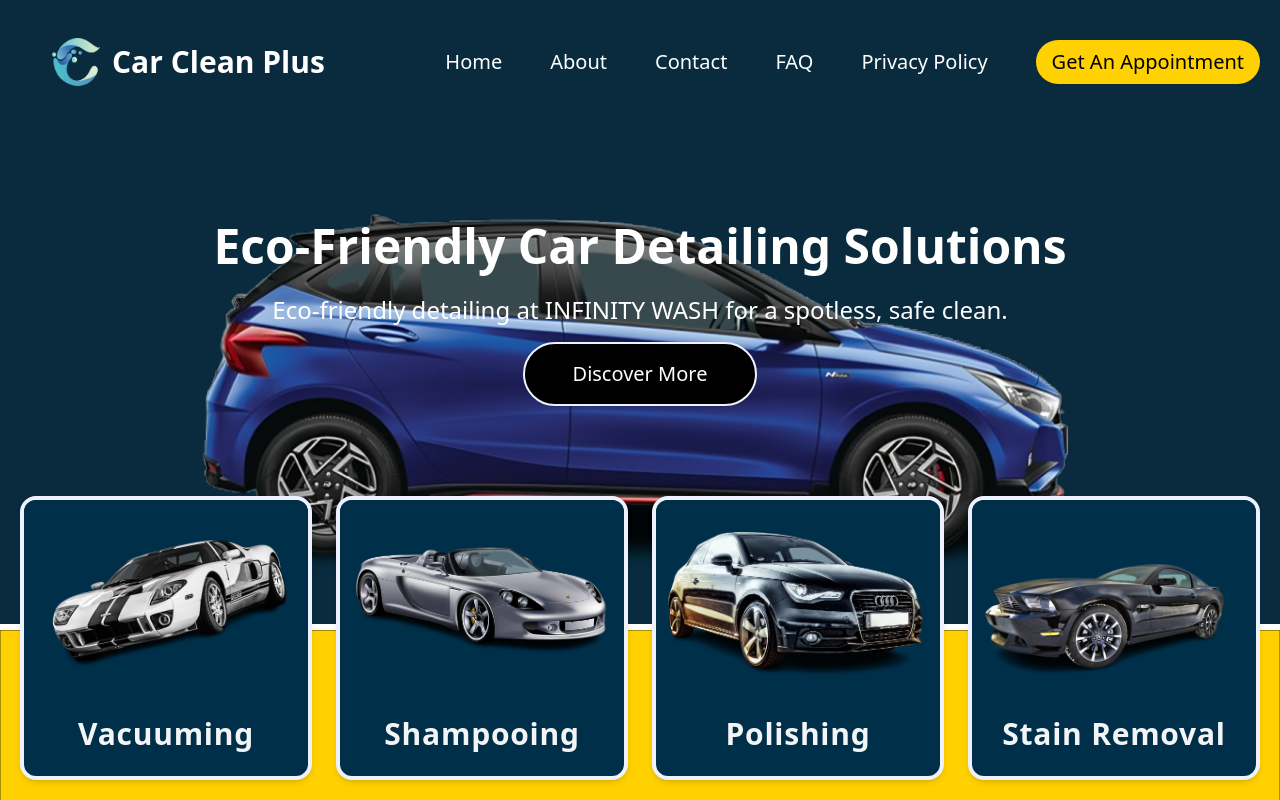
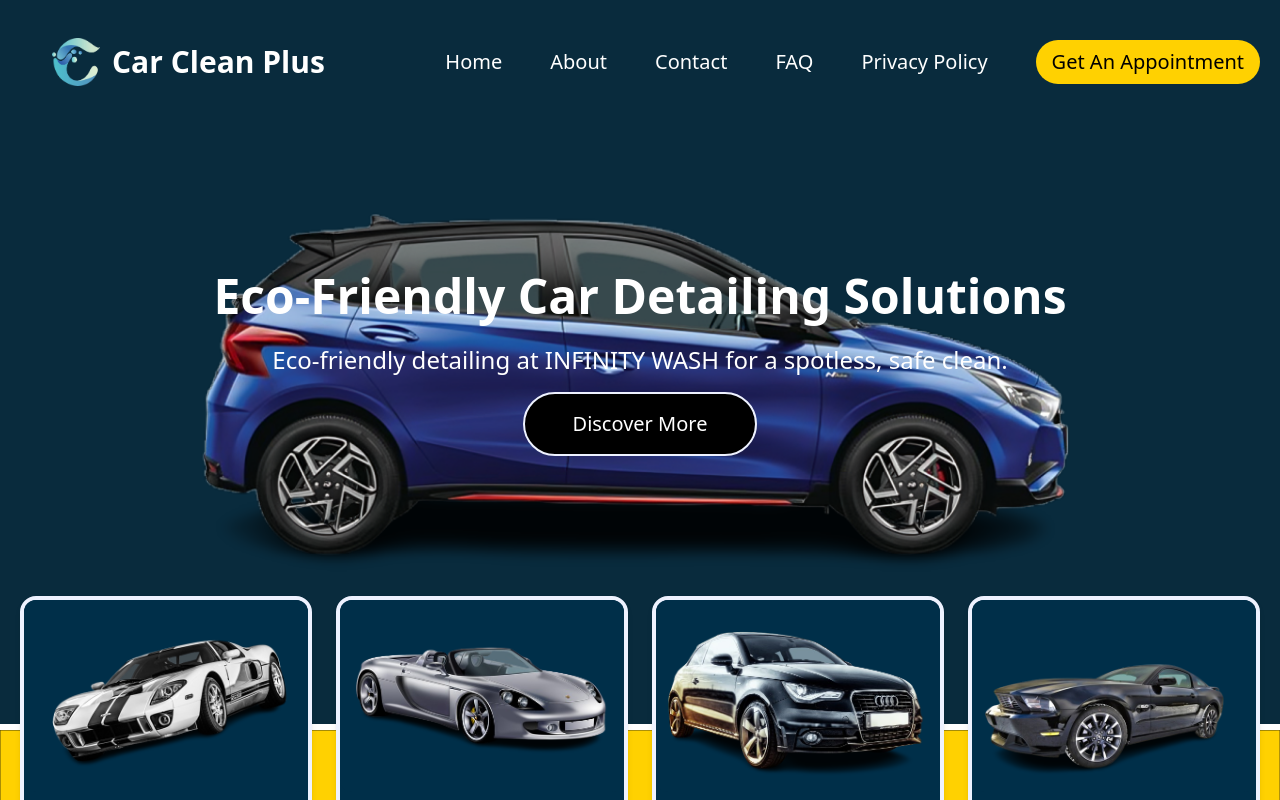
Before and after one commit to difmo/carcleanplus, a React (Vite) app: page / in a window 1280 px wide. Shown: the top 800 px of the page. Built offline with nearby package versions, Linux system fonts and the light colour scheme.

Commit message:
first commit

```diff
--- a/src/Components/ImageSlider.jsx
+++ b/src/Components/ImageSlider.jsx
@@ -9,19 +9,22 @@ const ImageSlider = () => {
   const images = [
     {
       title: "Eco-Friendly Car Detailing Solutions",
-      description: "Eco-friendly detailing at INFINITY WASH for a spotless, safe clean.",
+      description:
+        "Eco-friendly detailing at INFINITY WASH for a spotless, safe clean.",
       buttonText: "Discover More",
       image: header2,
     },
     {
       title: "Comprehensive Car Cleaning Services",
-      description: "Comprehensive car cleaning with minimal water for outstanding results.",
+      description:
+        "Comprehensive car cleaning with minimal water for outstanding results.",
       buttonText: "Discover More",
       image: header3,
     },
     {
       title: "Professional Car Cleaning with Water Conservation",
-      description: "Innovative car cleaning using 20 litres, conserving water responsibly",
+      description:
+        "Innovative car cleaning using 20 litres, conserving water responsibly",
       buttonText: "Discover More",
       image: header,
     },
@@ -37,19 +40,21 @@ const ImageSlider = () => {
     autoplaySpeed: 2000,
   };
   return (
-
-       <div className=" max-w-screen-2xl  ">
+    <div className=" w-full  ">
       <Slider {...settings}>
         {images.map((image, index) => (
           <div
             key={index}
-            className="w-full relative  bg-primary h-[500px]  overflow-hidden  "
+            className="w-full relative  bg-primary h-[500px] lg:h-[600px]  overflow-hidden  "
           >
-            <img
-              src={image.image}
-              alt={`Slide ${index + 1}`}
-              className="w-full bg-no-repeat object-cover "
-            />
+            <div className="w-auto">
+              <img
+                src={image.image}
+                alt={`Slide ${index + 1}`}
+                className="w-full bg-no-repeat object-cover bg-cover"
+              />
+            </div>
+
             <div className=" flex flex-col items-center  absolute top-0  bottom-32 left-0 right-0 justify-center text-center">
               <h1 className="text-3xl md:text-3xl lg:text-5xl font-bold lg:px-40 text-mywhite p-2">
                 {image.title}
@@ -64,8 +69,7 @@ const ImageSlider = () => {
           </div>
         ))}
       </Slider>
-      </div>
-
+    </div>
   );
 };
 
```
